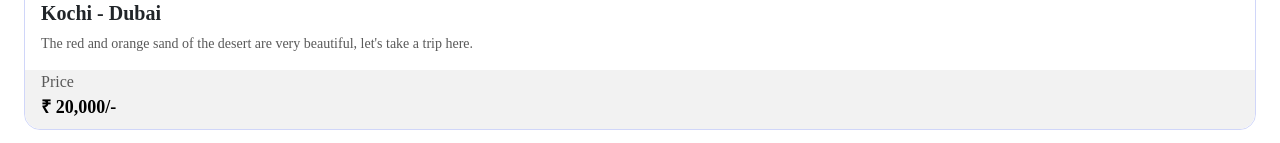
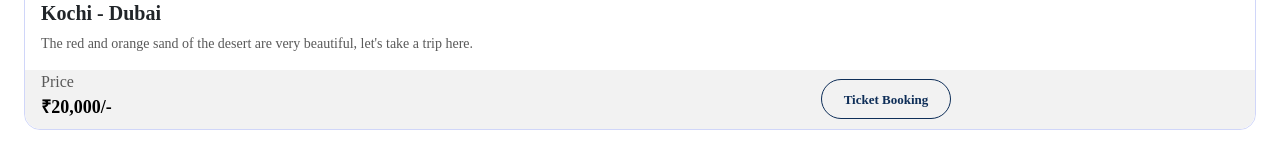
Before and after one commit to Fajarudheen-PA/ledgerWeb-travels-React, a React (Create React App) app: page / in a window 1280 px wide. Shown: the part 1470-1613 px from the top of the page. Built offline with nearby package versions, Linux system fonts and the light colour scheme.

Commit message:
changes in TopDeals module

```diff
--- a/src/components/TopDeals/TopDeals.css
+++ b/src/components/TopDeals/TopDeals.css
@@ -40,10 +40,12 @@
   border-radius: 0 0 16px 16px;
 }
 .topdeals__card__price__left {
-  width: 50%;
+  width: 40%;
+  margin: auto;
 }
 .topdeals__card__price__right {
-  width: 50%;
+  width: 60%;
+  margin: auto;
 }
 .topdeals__card__price__head {
   margin: 0;
@@ -57,6 +59,30 @@
   font-weight: 700;
   margin-bottom: 8px;
 }
+.topdeals__card__btn {
+  display: flex;
+  border-radius: 2.3rem;
+  width: 130px;
+  min-width: 100px;
+  height: 40px;
+  font-size: 13px;
+  font-weight: 700;
+  align-items: center;
+  justify-content: center;
+  padding: 0 16px;
+  color: #0e2e58;
+  border: 1px solid #0e2e58;
+  margin: auto;
+  text-decoration: none;
+}
+.topdeals__card__btn:hover {
+  scale: 1.1;
+  background-image: linear-gradient(90deg, #001a4d, #0055ff);
+  color: #ffffff;
+  border: 1px solid #ffffff;
+  font-weight: 500;
+  box-shadow: 1px 2px 5px #0e2e58;
+}
 
 @keyframes circularMotion {
   0% {
--- a/src/components/TopDeals/TopDeals.js
+++ b/src/components/TopDeals/TopDeals.js
@@ -1,5 +1,6 @@
 import React from 'react'
 import './TopDeals.scss'
+import { Link } from 'react-router-dom'
 
 function TopDeals() {
   return (
@@ -17,9 +18,13 @@ function TopDeals() {
             <div className='topdeals__card__price'>
               <div className="topdeals__card__price__left">
                 <p className='topdeals__card__price__head'>Price</p>
-                <p className='topdeals__card__price__head topdeals__card__price__head--rate'>₹ 20,000/-</p>
+                <p className='topdeals__card__price__head topdeals__card__price__head--rate'>₹20,000/-</p>
               </div>
-              <div className="topdeals__card__price__right"></div>
+              <div className="topdeals__card__price__right">
+                <div>
+                  <Link to='/' className='topdeals__card__btn'>Ticket Booking</Link>
+                </div>
+              </div>
             </div>
           </div>
         </div>
--- a/src/components/TopDeals/TopDeals.scss
+++ b/src/components/TopDeals/TopDeals.scss
@@ -42,10 +42,12 @@
             background-color: $color-grey-4;
             border-radius: 0 0 $spacer-3 $spacer-3;
             &__left{
-                width: 50%;
+                width: 40%;
+                margin: auto;
             }
             &__right{
-                width: 50%;
+                width: 60%;
+                margin: auto;
             }
             &__head{
                 margin: $spacer-0;
@@ -60,6 +62,30 @@
                 }
             }
         }
+        &__btn{
+            display: flex;
+            border-radius: 2.3rem;
+            width: 130px;
+            min-width: 100px;
+            height: 40px;
+            font-size: 13px;
+            font-weight: $font-bold;
+            align-items: center;
+            justify-content: center;
+            padding: $spacer-0 $spacer-3;
+            color: $color-blue-2;
+            border: 1px solid $color-blue-2;
+            margin: auto;
+            text-decoration: none;
+            &:hover{
+                scale: 1.1;
+                background-image: linear-gradient(90deg,#001a4d,#0055ff);
+                color: $color-white;
+                border: 1px solid $color-white;
+                font-weight: $font-medium;
+                box-shadow: 1px 2px 5px $color-blue-2;
+            }
+        }
     }
 }
 @keyframes circularMotion {
```
Also changed, not shown: 1 other file (tests, documents, lock files or other folders).
